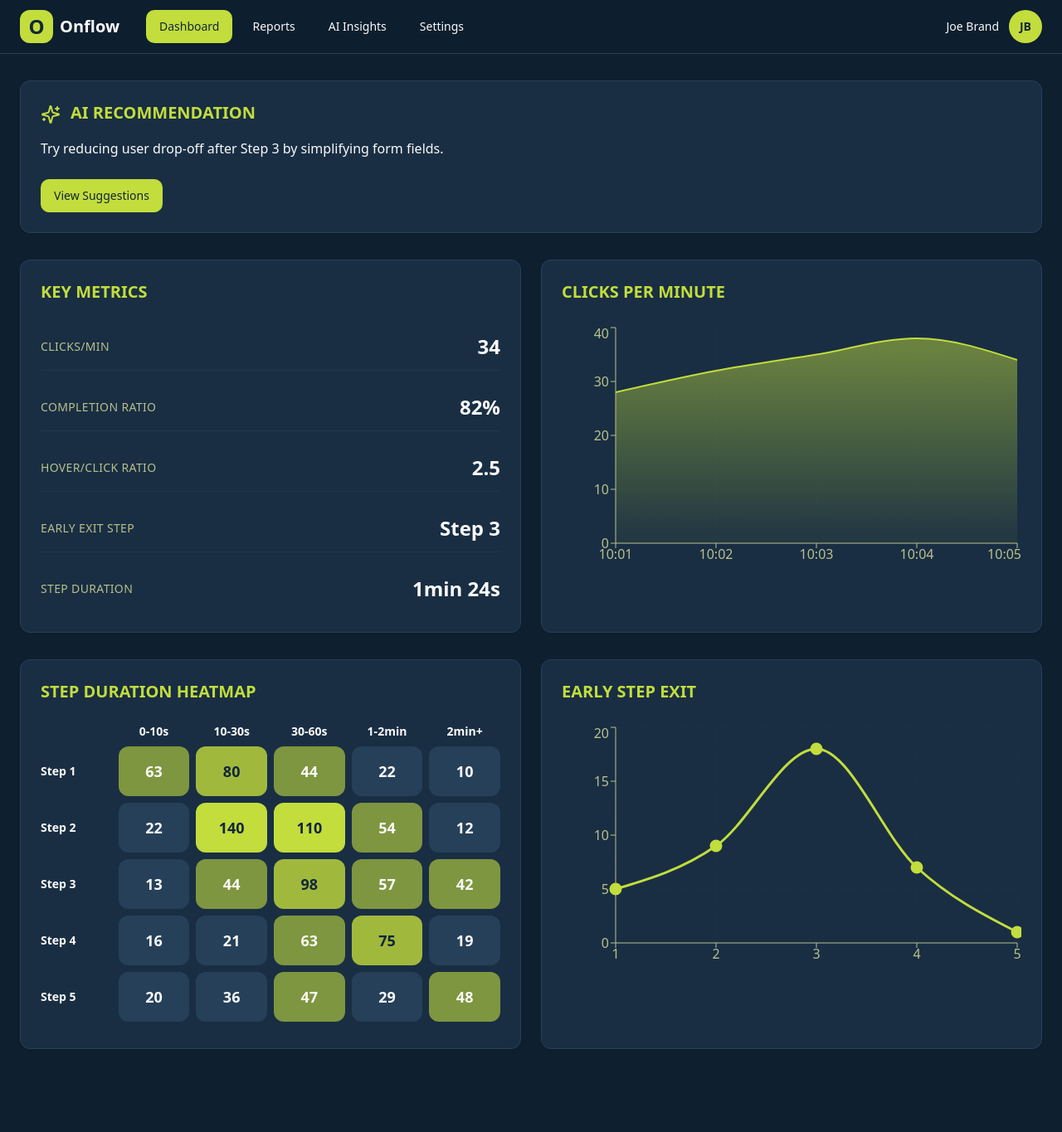
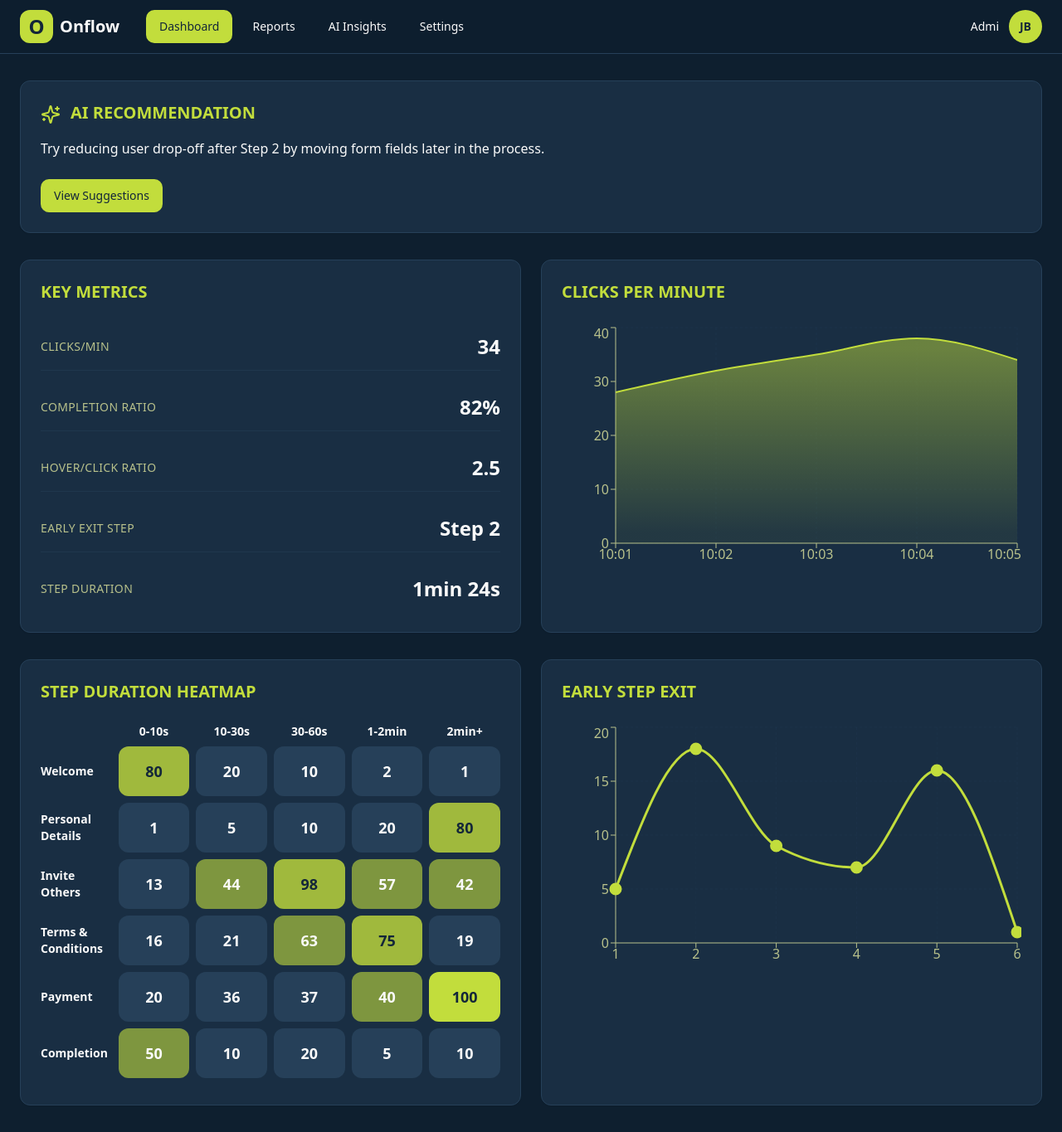
Before and after one commit to lucasucal/dash-peek-pro, a React (Vite) app: page / in a window 1280 px wide. Shown: the whole page at 83% size. Before the commit the page ends 1297 px from the top, so only its background shows below. Built offline with nearby package versions, Linux system fonts and the light colour scheme; the HTML template or start-up script is replaced by a standard one.

Commit message:
initial commit

```diff
--- a/src/components/AIRecommendation.tsx
+++ b/src/components/AIRecommendation.tsx
@@ -10,7 +10,7 @@ const AIRecommendation = () => {
         <h2 className="text-xl font-bold text-primary">AI RECOMMENDATION</h2>
       </div>
       <p className="text-foreground mb-6 leading-relaxed">
-        Try reducing user drop-off after Step 3 by simplifying form fields.
+        Try reducing user drop-off after Step 2 by moving form fields later in the process.
       </p>
       <Button className="bg-primary text-primary-foreground hover:bg-primary/90 transition-all duration-200 hover:scale-105">
         View Suggestions
--- a/src/components/DashboardHeader.tsx
+++ b/src/components/DashboardHeader.tsx
@@ -28,7 +28,7 @@ const DashboardHeader = () => {
         </div>
 
         <div className="flex items-center gap-3">
-          <span className="hidden sm:inline text-sm font-medium">Joe Brand</span>
+          <span className="hidden sm:inline text-sm font-medium">Admi</span>
           <div className="flex h-10 w-10 items-center justify-center rounded-full bg-primary">
             <span className="text-sm font-bold text-primary-foreground">JB</span>
           </div>
--- a/src/components/EarlyExitChart.tsx
+++ b/src/components/EarlyExitChart.tsx
@@ -3,10 +3,11 @@ import { LineChart, Line, XAxis, YAxis, CartesianGrid, Tooltip, ResponsiveContai
 
 const data = [
   { step: "1", exits: 5 },
-  { step: "2", exits: 9 },
-  { step: "3", exits: 18 },
+  { step: "2", exits: 18 },
+  { step: "3", exits: 9 },
   { step: "4", exits: 7 },
-  { step: "5", exits: 1 },
+  { step: "5", exits: 16 },
+  { step: "6", exits: 1 },
 ];
 
 const EarlyExitChart = () => {
--- a/src/components/StepDurationHeatmap.tsx
+++ b/src/components/StepDurationHeatmap.tsx
@@ -1,11 +1,12 @@
 import { Card } from "@/components/ui/card";
 
 const heatmapData = [
-  { step: "Step 1", durations: [63, 80, 44, 22, 10] },
-  { step: "Step 2", durations: [22, 140, 110, 54, 12] },
-  { step: "Step 3", durations: [13, 44, 98, 57, 42] },
-  { step: "Step 4", durations: [16, 21, 63, 75, 19] },
-  { step: "Step 5", durations: [20, 36, 47, 29, 48] }
+  { step: "Welcome", durations: [80, 20, 10, 2, 1] },
+  { step: "Personal Details", durations: [1, 5, 10, 20, 80] },
+  { step: "Invite Others", durations: [13, 44, 98, 57, 42] },
+  { step: "Terms & Conditions", durations: [16, 21, 63, 75, 19] },
+  { step: "Payment", durations: [20, 36, 37, 40, 100] },
+  { step: "Completion", durations: [50, 10, 20, 5, 10] },
 ];
 
 const timeRanges = ["0-10s", "10-30s", "30-60s", "1-2min", "2min+"];
--- a/src/pages/Index.tsx
+++ b/src/pages/Index.tsx
@@ -10,7 +10,7 @@ const Index = () => {
     { label: "Clicks/Min", value: "34" },
     { label: "Completion Ratio", value: "82%" },
     { label: "Hover/Click Ratio", value: "2.5" },
-    { label: "Early Exit Step", value: "Step 3" },
+    { label: "Early Exit Step", value: "Step 2" },
     { label: "Step Duration", value: "1min 24s" },
   ];
 
```
Also changed, not shown: 1 other file (tests, documents, lock files or other folders).
